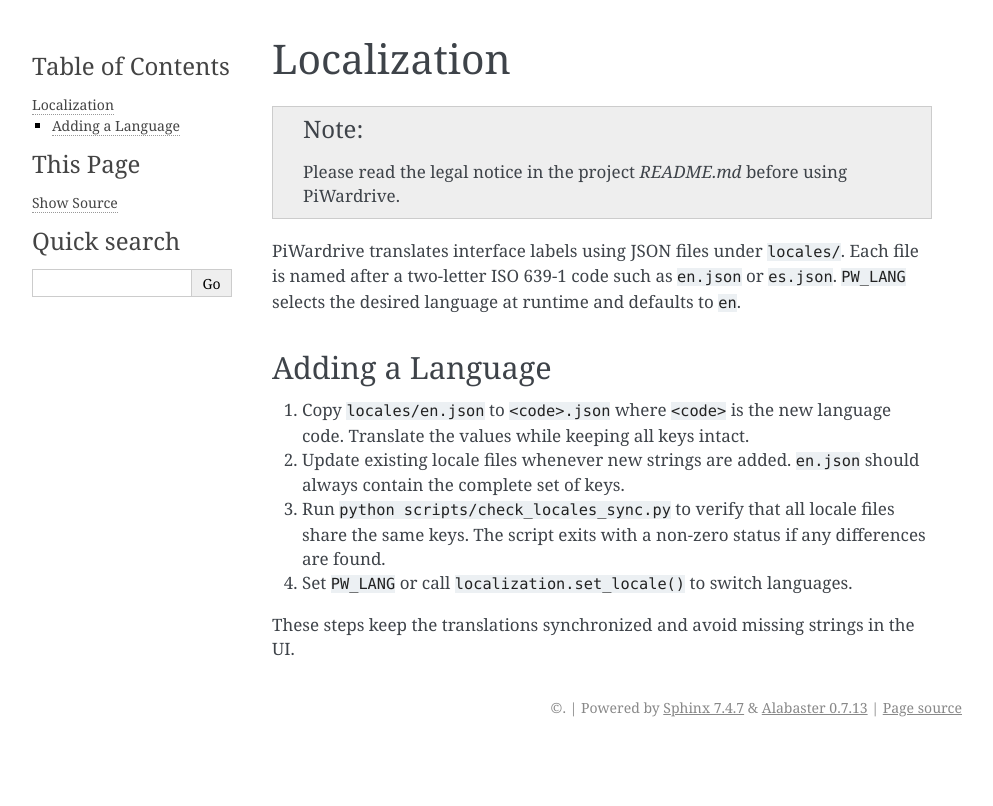
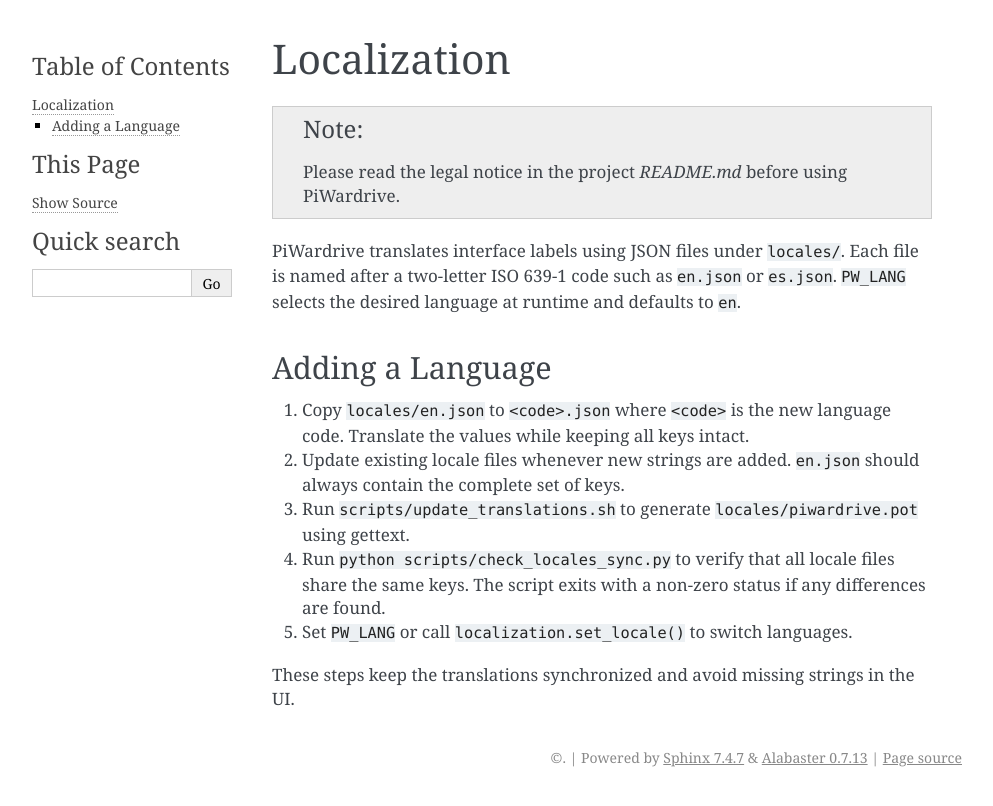
Before and after one commit to Trashytalk/piwardrive, a Sphinx documentation site: the page built from docs/localization.rst, in a window 1280 px wide. Shown: the top 806 px of the page, without its empty margins (148-1141 px from the left). Built offline with Sphinx 7.4.7, drawn with Linux system fonts in a browser that asks for light colours; pages that are not in the unit, such as notebooks, are missing from menus.

Commit message:
Add translation update script

```diff
--- a/docs/localization.rst
+++ b/docs/localization.rst
@@ -15,10 +15,12 @@ Adding a Language
    language code. Translate the values while keeping all keys intact.
 2. Update existing locale files whenever new strings are added. ``en.json``
    should always contain the complete set of keys.
-3. Run ``python scripts/check_locales_sync.py`` to verify that all locale
+3. Run ``scripts/update_translations.sh`` to generate
+   ``locales/piwardrive.pot`` using gettext.
+4. Run ``python scripts/check_locales_sync.py`` to verify that all locale
    files share the same keys. The script exits with a non-zero status if any
    differences are found.
-4. Set ``PW_LANG`` or call ``localization.set_locale()`` to switch languages.
+5. Set ``PW_LANG`` or call ``localization.set_locale()`` to switch languages.
 
 These steps keep the translations synchronized and avoid missing strings in the
 UI.
```
Also changed, not shown: 1 other file.
